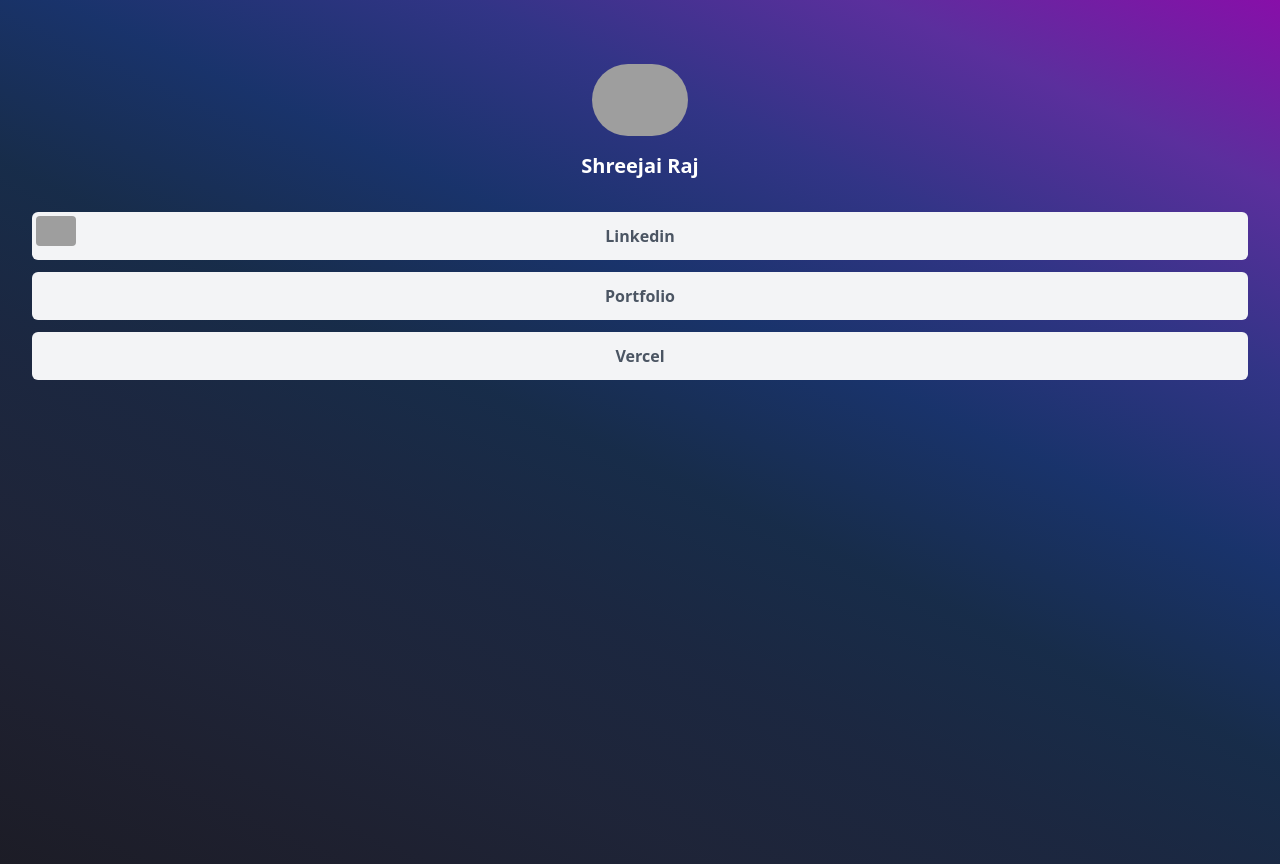
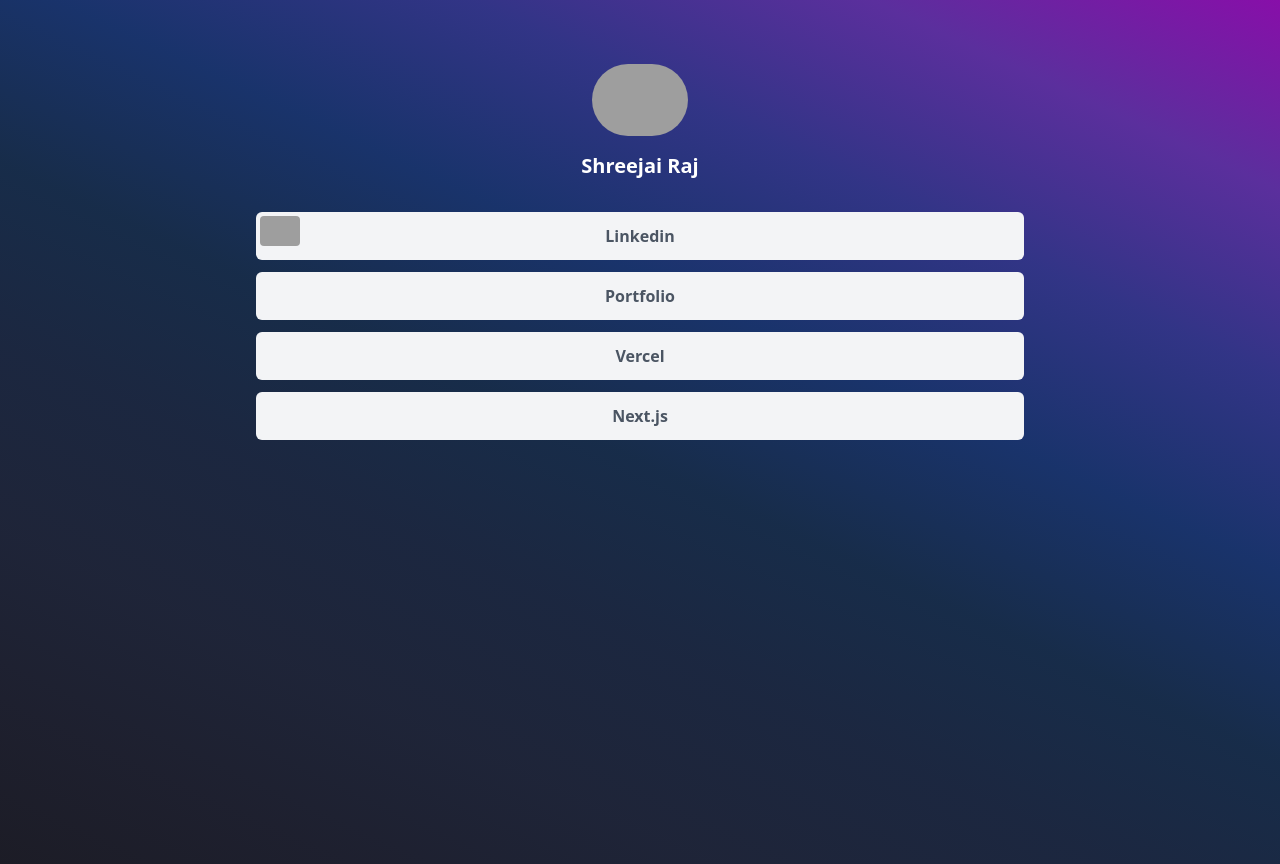
Before and after one commit to shreejai/next-linktree, a Next.js app: page / in a window 1280 px wide. Built offline with nearby package versions, Linux system fonts and the light colour scheme; grey boxes are pictures that could not be loaded.

Commit message:
width fix

```diff
--- a/data.json
+++ b/data.json
@@ -14,6 +14,10 @@
     {
       "title": "Vercel",
       "href": "https://vercel.com"
+    },
+    {
+      "title": "Next.js",
+      "href": "https://nextjs.org"
     }
 
   ],
--- a/src/app/page.tsx
+++ b/src/app/page.tsx
@@ -7,7 +7,7 @@ function LinkCard({ href, title, image }: { href: string, title: string, image?:
       href={href}
       className="flex items-center p-1 w-full rounded-md
       hover:shadow-xl hover:scale-105 transition-all
-      duration-300 bg-gray-100 mb-3"
+      duration-300 bg-gray-100 mb-3 max-w-3xl"
     >
       <div className="flex text-center w-full">
         <div className="w-10 h-10">
```
